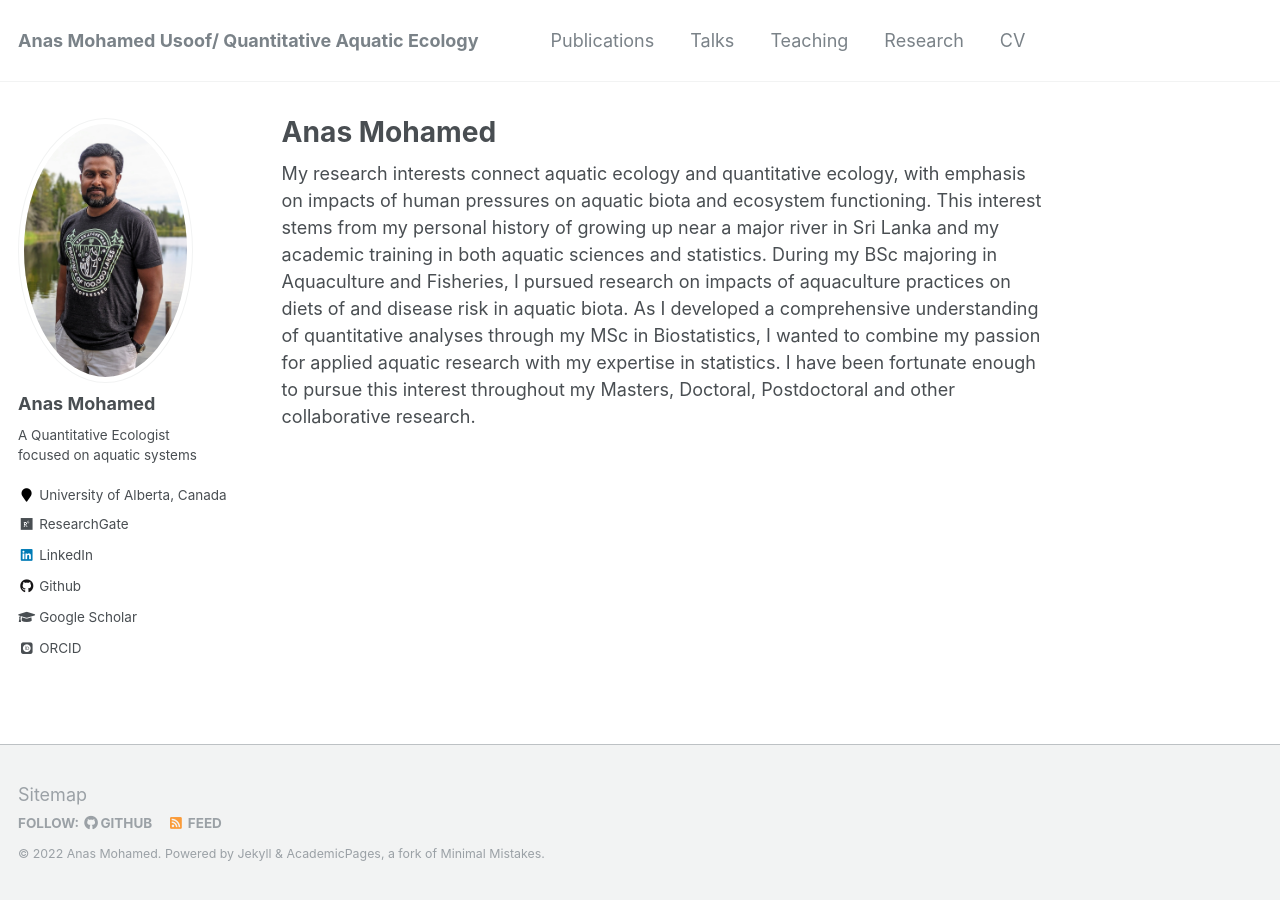
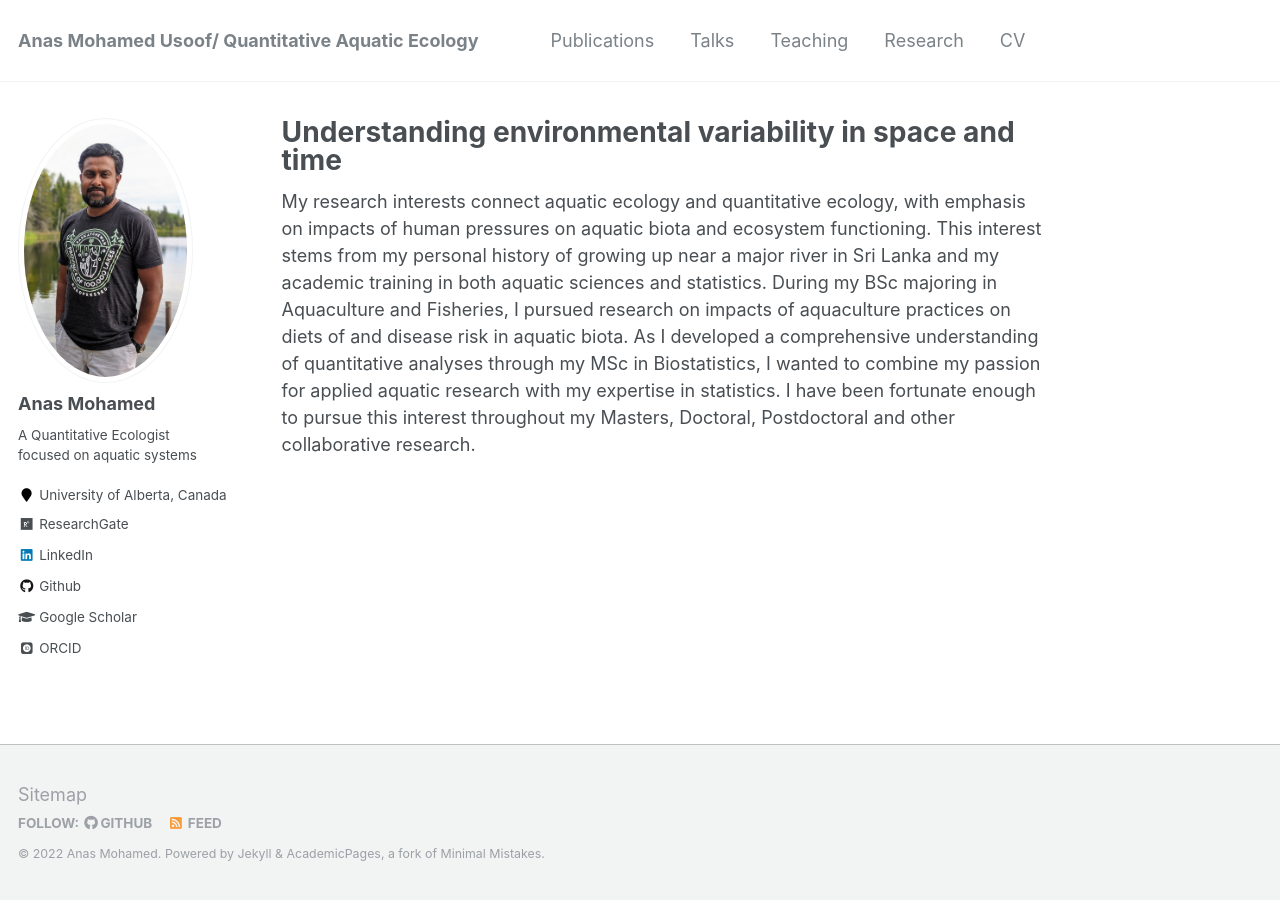
Before and after one commit to AnasMUM/AnasMUM.github.io, a Jekyll site: the page built from _pages/about.md, in a window 1280 px wide. Built offline with Jekyll 4.4.1, drawn with Linux system fonts in a browser that asks for light colours; some web fonts are replaced.

Commit message:
Update about.md

```diff
--- a/_pages/about.md
+++ b/_pages/about.md
@@ -1,6 +1,6 @@
 ---
 permalink: /
-title: "Anas Mohamed"
+title: "Understanding environmental variability in space and time"
 excerpt: "About me"
 author_profile: true
 redirect_from:
```
